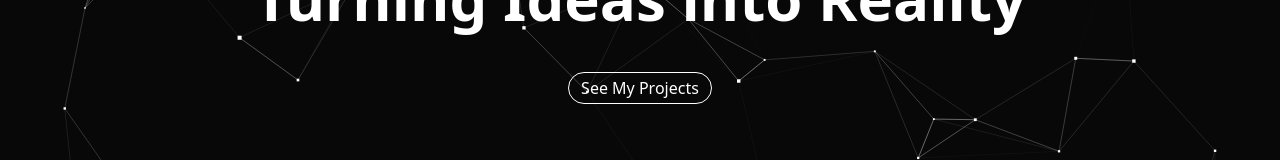
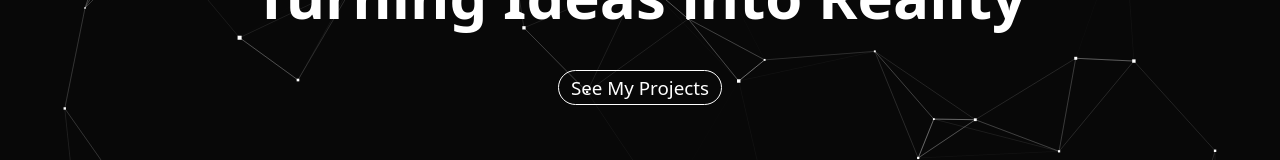
Before and after one commit to mA4rK0/marko-website-evolv-1, a Next.js app: page / in a window 1280 px wide. Shown: the part 366-526 px from the top of the page. Built offline with nearby package versions, Linux system fonts and the light colour scheme.

Commit message:
refactor : changed the font size with fibonacci sequences

```diff
--- a/src/components/buttons/contact_button.tsx
+++ b/src/components/buttons/contact_button.tsx
@@ -1,6 +1,6 @@
 const ContactBtn: React.FC = () => {
   return (
-    <a href="#projects" className="text-white text-center border border-white rounded-full px-3 py-1 hover:bg-white hover:text-[#080808] active:bg-zinc-200 transition duration-300 ease-in-out">
+    <a href="#projects" className="text-white text-center text-[1.172rem] border border-white rounded-full px-3 py-1 hover:bg-white hover:text-[#080808] active:bg-zinc-200 transition duration-300 ease-in-out">
       <button className="cursor-pointer">See My Projects</button>
     </a>
   );
--- a/src/layout/projects-layout.tsx
+++ b/src/layout/projects-layout.tsx
@@ -53,7 +53,7 @@ const ProjectsLayout: React.FC = () => {
             <div className={`flex justify-center transition-opacity duration-700 ${showTitle ? "opacity-100" : "opacity-0"}`}>
               <h1 className="text-red-600 text-4xl md:text-5xl font-semibold drop-shadow-[0_0_6px_rgba(255,80,80,0.5)] animate-pulse">Projects</h1>
             </div>
-            <div className="flex justify-center mt-7 w-[15rem] mx-auto md:mx-0 md:w-full text-center text-lg md:text-xl">
+            <div className="flex justify-center mt-7 w-[18rem] mx-auto md:mx-0 md:w-full text-center text-[1.406rem] md:text-3xl">
               <ProjectsTextEffect />
             </div>
             <div>
--- a/src/ui/grid_projects.tsx
+++ b/src/ui/grid_projects.tsx
@@ -14,7 +14,7 @@ const Projects: React.FC = () => {
           className="flex flex-col items-center justify-center w-full h-44 border-4 border-red-600 rounded-xl text-red-600 hover:shadow-lg hover:scale-105 transition hover:animate-pulse shadow-red-600 cursor-pointer ease-in-out duration-300 relative overflow-hidden"
         >
           <div className="text-red-600 hover:text-orange-400 transition ease-in-out duration-300">{item.icon}</div>
-          <div className="mt-2 font-bold text-center text-xl px-2 z-10 bg-gradient-to-r from-red-600 via-orange-500 to-yellow-300 bg-clip-text text-transparent transition duration-300 transform hover:-translate-y-1 hover:brightness-125">
+          <div className="mt-2 font-bold text-center text-[1.172rem] px-2 z-10 bg-gradient-to-r from-red-600 via-orange-500 to-yellow-300 bg-clip-text text-transparent transition duration-300 transform hover:-translate-y-1 hover:brightness-125">
             {item.label}
           </div>
         </button>
```
